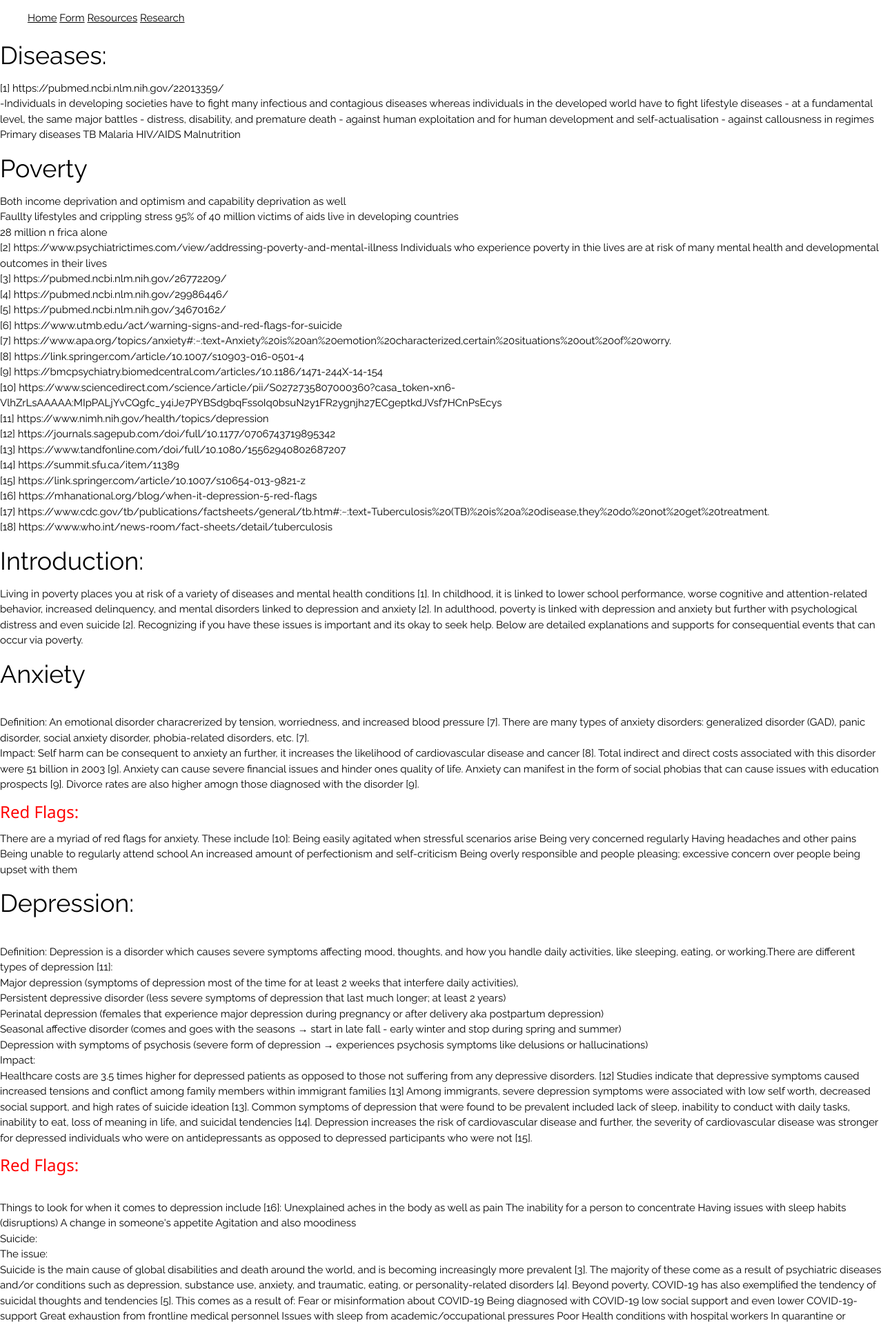
After one commit to Heinzino/CodeTheChange2022, a Flask app: page /research in a window 1280 px wide. The commit adds this page. Shown: the top 1921 px of the page at 69% size. Run offline with Flask 2, Linux system fonts and the light colour scheme.

Commit message:
research

```diff
--- a/Website/app.py
+++ b/Website/app.py
@@ -24,6 +24,10 @@ def resources():
 def form():
         return render_template("form.html")
 
+@app.route('/research', methods=["GET","POST"])
+def research():
+    return render_template("research.html")
+
 @app.route("/results", methods=["POST"])
 def results():
 
--- a/Website/templates/layout.html
+++ b/Website/templates/layout.html
@@ -32,6 +32,7 @@ body, html {height: 100;}
                             <li class="nav-item"><a class="nav-link" href="/">Home</a></li>
                             <li class="nav-item"><a class="nav-link" href="/form">  Form</a></li>
                             <li class="nav-item"><a class="nav-link" href="/resources">  Resources</a></li>
+                            <li class="nav-item"><a class="nav-link" href="/research">  Research</a></li>
                         </ul>
                 </div>
             </div>
--- /dev/null
+++ b/Website/templates/research.html
@@ -0,0 +1,221 @@
+{% extends "layout.html" %}
+
+{% block title %}
+  Research
+{% endblock %}
+
+{% block main %}
+
+<h1>Diseases:</h1>
+<p1>[1] https://pubmed.ncbi.nlm.nih.gov/22013359/
+
+<br>
+-Individuals in developing societies have to fight many infectious and contagious diseases whereas individuals in the developed world have to fight lifestyle diseases
+- at a fundamental level, the same major battles
+	- distress, disability, and premature death
+	- against human exploitation and for human development and self-actualisation
+	 - against callousness in regimes
+
+<br>
+<li>
+Primary diseases
+TB
+Malaria
+HIV/AIDS
+Malnutrition
+</li>
+
+<h1>Poverty</h1>
+Both income deprivation and optimism and capability deprivation as well
+<br>
+
+Faullty lifestyles and crippling stress
+
+95% of 40 million victims of aids live in developing countries
+<br>
+28 million n frica alone
+<br>
+[2] https://www.psychiatrictimes.com/view/addressing-poverty-and-mental-illness
+Individuals who experience poverty in thie lives are at risk of many mental health and developmental outcomes in their lives
+
+
+<br>
+[3] https://pubmed.ncbi.nlm.nih.gov/26772209/
+<br>
+[4] https://pubmed.ncbi.nlm.nih.gov/29986446/
+<br>
+[5] https://pubmed.ncbi.nlm.nih.gov/34670162/
+<br>
+[6] https://www.utmb.edu/act/warning-signs-and-red-flags-for-suicide
+<br>
+[7] https://www.apa.org/topics/anxiety#:~:text=Anxiety%20is%20an%20emotion%20characterized,certain%20situations%20out%20of%20worry.
+ <br>
+[8] https://link.springer.com/article/10.1007/s10903-016-0501-4
+<br>
+[9] https://bmcpsychiatry.biomedcentral.com/articles/10.1186/1471-244X-14-154
+<br>
+[10] https://www.sciencedirect.com/science/article/pii/S0272735807000360?casa_token=xn6-VlhZrLsAAAAA:MIpPALjYvCQgfc_y4iJe7PYBSd9bqFssoIq0bsuN2y1FR2ygnjh27ECgeptkdJVsf7HCnPsEcys
+<br>
+[11] https://www.nimh.nih.gov/health/topics/depression
+<br>
+
+
+[12] https://journals.sagepub.com/doi/full/10.1177/0706743719895342
+
+<br>
+[13] https://www.tandfonline.com/doi/full/10.1080/15562940802687207
+
+<br>
+[14] https://summit.sfu.ca/item/11389
+
+<br>
+[15] https://link.springer.com/article/10.1007/s10654-013-9821-z
+
+<br>
+[16] https://mhanational.org/blog/when-it-depression-5-red-flags
+
+<br>
+[17] https://www.cdc.gov/tb/publications/factsheets/general/tb.htm#:~:text=Tuberculosis%20(TB)%20is%20a%20disease,they%20do%20not%20get%20treatment.
+
+<br>
+[18] https://www.who.int/news-room/fact-sheets/detail/tuberculosis
+</p1>
+
+
+
+<h1>Introduction:</h1>
+
+<p2>Living in poverty places you at risk of a variety of diseases and mental health conditions [1]. In childhood, it is linked to lower school performance, worse cognitive and attention-related behavior, increased delinquency, and mental disorders linked to depression and anxiety [2]. In adulthood, poverty is linked with depression and anxiety but further with psychological distress and even suicide [2]. Recognizing if you have these issues is important and its okay to seek help. Below are detailed explanations and supports for consequential events that can occur via poverty.
+
+
+  <h1>Anxiety</h1>
+<br>
+Definition:
+
+An emotional disorder characrerized by tension, worriedness, and increased blood pressure [7]. There are many types of anxiety disorders: generalized disorder (GAD), panic disorder, social anxiety disorder, phobia-related disorders, etc. [7].
+<br>
+Impact:
+
+Self harm can be consequent to anxiety an further, it increases the likelihood of cardiovascular disease and cancer [8]. Total indirect and direct costs associated with this disorder were 51 billion in 2003 [9]. Anxiety can cause severe financial issues and hinder ones quality of life. Anxiety can manifest in the form of social phobias that can cause issues with education prospects [9]. Divorce rates are also higher amogn those diagnosed with the disorder [9].
+<br>
+
+<h3 style="color:red">Red Flags:</h3>
+
+There are a myriad of red flags for anxiety. These include [10]:
+Being easily agitated when stressful scenarios arise
+Being very concerned regularly
+Having headaches and other pains
+Being unable to regularly attend school
+An increased amount of perfectionism and self-criticism
+Being overly responsible and people pleasing; excessive concern over people being upset with them
+<br>
+
+<h1>Depression:</h1>
+<br>
+Definition:
+
+Depression  is a disorder which causes severe symptoms affecting mood, thoughts, and how you handle daily activities, like sleeping, eating, or working.There are different types of depression [11]:
+<br>
+Major depression (symptoms of depression most of the time for at least 2 weeks that interfere daily activities),
+<br>
+Persistent depressive disorder (less severe symptoms of depression that last much longer; at least 2 years)
+<br>
+Perinatal depression (females that experience major depression during pregnancy or after delivery aka postpartum depression)
+<br>
+Seasonal affective disorder (comes and goes with the seasons → start in late fall - early winter and stop during spring and summer)
+<br>
+Depression with symptoms of psychosis (severe form of depression → experiences psychosis symptoms like delusions or hallucinations)
+<br>
+Impact:
+<br>
+Healthcare costs are 3.5 times higher for depressed patients as opposed to those not suffering from any depressive disorders. [12] Studies indicate that depressive symptoms caused increased tensions and conflict among family members within immigrant families [13] Among immigrants, severe depression symptoms were associated with low self worth, decreased social support, and high rates of suicide ideation [13]. Common symptoms of depression that were found to be prevalent included lack of sleep, inability to conduct with daily tasks, inability to eat, loss of meaning in life, and suicidal tendencies [14]. Depression increases the risk of cardiovascular disease and further, the severity of cardiovascular disease was stronger for depressed individuals who were on antidepressants as opposed to depressed participants who were not [15].
+</p2>
+
+
+<h3 style="color: red">Red Flags:</h3>
+
+<p3>
+<br>
+Things to look for when it comes to depression include [16]:
+Unexplained aches in the body as well as pain
+The inability for a person to concentrate
+Having issues with sleep habits (disruptions)
+A change in someone's appetite
+Agitation and also moodiness
+
+<br>
+Suicide:
+
+<br>
+The issue:
+
+<br>
+Suicide is the main cause of global disabilities and death around the world, and is becoming increasingly more prevalent [3]. The majority of these come as a result of psychiatric diseases and/or conditions such as depression, substance use, anxiety, and traumatic, eating, or personality-related disorders [4]. Beyond poverty, COVID-19 has also exemplified the tendency of suicidal thoughts and tendencies [5]. This comes as a result of:
+Fear or misinformation about COVID-19
+Being diagnosed with COVID-19
+low social support and even lower COVID-19-support
+Great exhaustion from frontline medical personnel
+Issues with sleep from academic/occupational pressures
+Poor Health conditions with hospital workers
+In quarantine or lockdown during the pandemic
+Feeling Lonely during the pandemic
+Financial issues
+<br>
+
+Impact:
+<br>
+Suicides account for 1.4% of premature deaths in the world and are 3 times more common in males than females [3]. Suicide rates have increased by 30% between 2000-2018 but have fortunately decreased in the years 2019 and 2020. However, despite this, suicide is still the 2nd most common cause of suicide among those who are aged 20-40 [3].
+<br>
+<h3 style="color:red">More Red Flags:</h3>
+
+<br>
+Red flags that you should watch out and look out for maybe in the form of verbal and/or social cues [1]. These can be in the form of:
+<br>
+Expressions of hopelessness
+<br>
+Expressions of anger
+<br>
+Expressions of feeling trapped
+<br>
+Alcohol and substance abuse
+<br>
+Isolation from others
+<br>
+Agitation and anxiety
+<br>
+Expressing that they want to hurt themselves
+<br>
+Discussing death and suicide
+<br>
+
+<br>
+If you see or have these, please seek help. Call your local non-emergency police line or suicide hotline.
+
+
+<h2>Tuberculosis</h2>
+
+Definition:
+<br>
+Tuberculosis (TB) is a disease that is contagious through air and is caused by germs [17]. It usually affects an individual’s lungs but can further impact the brain, kidneys, and/or the spine [17].
+<br>
+Impact:
+<br>
+A total of 1.6 million people died from TB in 2021; it is the world’s 13th leading cause of death [18]. Further, 10.6 million people were affected by this disease in 2021, of which the majority group affected were women [18]. Fortunately, there was an 8.7% decline in TB funding in 2020, reaching levels from 2016.
+<br>
+
+<h3 style = "color:red">Red Flags</h3>
+
+<br>
+Symptoms to keep an eye out for are [17]:
+<li>Weakness
+Feelings of sickness
+The loss of weight
+Fever
+Night sweats
+Coughing
+Pain in the chest
+Coughing up blood
+</li>
+</p3>
+
+{% endblock %}
```
